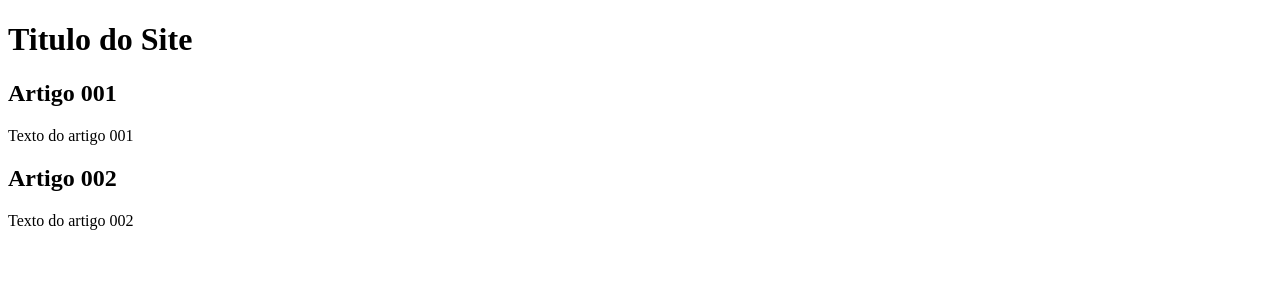
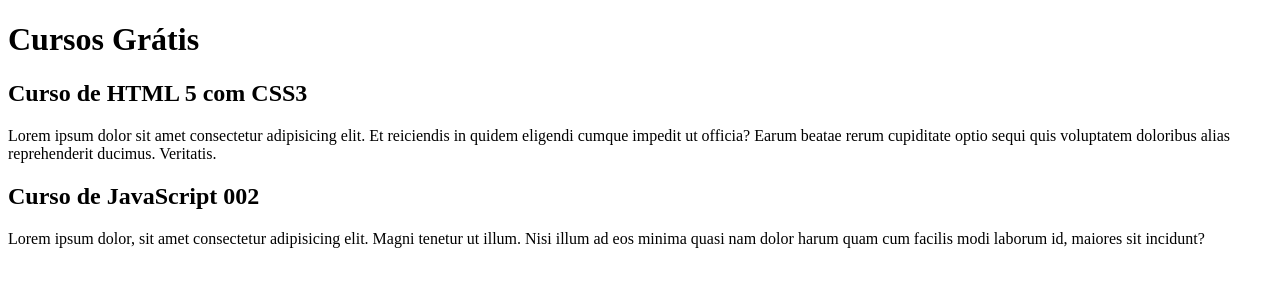
Before and after one commit to PauloPMoreira/projeto-site, a plain HTML site: page index.html in a window 1280 px wide. Drawn offline with Linux system fonts and the light colour scheme.

Commit message:
Inicio do conteúdo
Alteração de conteúdo no conteúdo

```diff
--- a/index.html
+++ b/index.html
@@ -8,15 +8,15 @@
 <body>
     <main>
         <header>
-           <h1>Titulo do Site</h1>
+           <h1>Cursos Grátis</h1>
         </header>
         <article>
-            <h2>Artigo 001</h2>
-            <p>Texto do artigo 001</p>
+            <h2>Curso de HTML 5 com CSS3</h2>
+            <p>Lorem ipsum dolor sit amet consectetur adipisicing elit. Et reiciendis in quidem eligendi cumque impedit ut officia? Earum beatae rerum cupiditate optio sequi quis voluptatem doloribus alias reprehenderit ducimus. Veritatis.</p>
         </article>
         <article>
-            <h2>Artigo 002</h2>
-            <p>Texto do artigo 002</p>
+            <h2>Curso de JavaScript 002</h2>
+            <p>Lorem ipsum dolor, sit amet consectetur adipisicing elit. Magni tenetur ut illum. Nisi illum ad eos minima quasi nam dolor harum quam cum facilis modi laborum id, maiores sit incidunt?</p>
         </article>
     </main>
 
```
